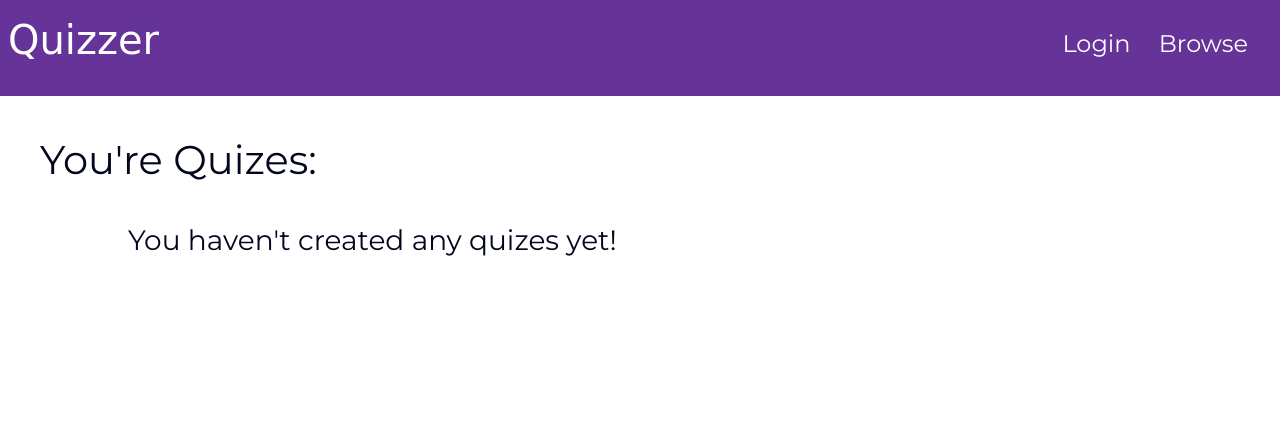
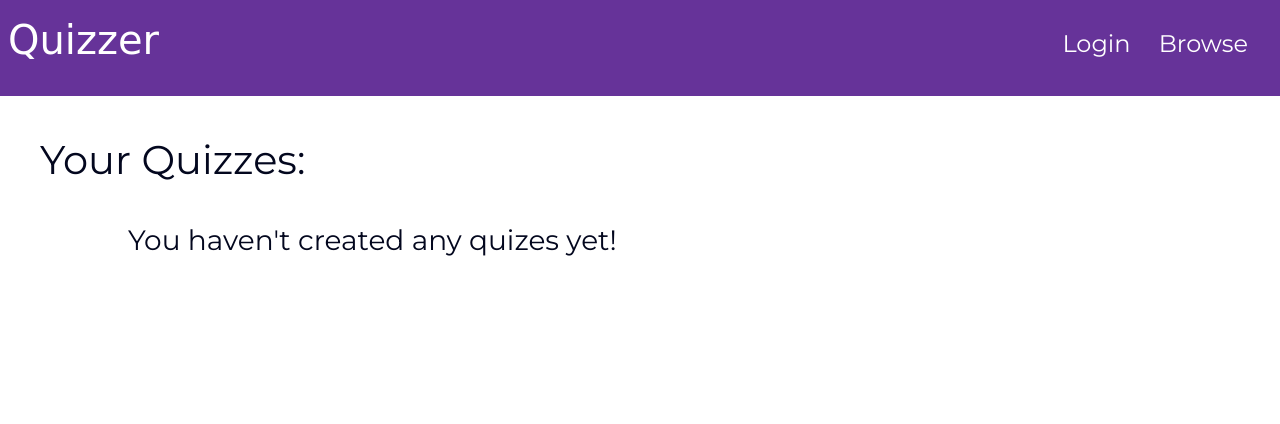
Before and after one commit to jmarcantony/Quizzer, a Flask app: template templates/dashboard.html in a window 1280 px wide; the page is wider, and only the part inside the window is pictured. Shown: the top 424 px of that part. Run offline with Flask 2, Linux system fonts and the light colour scheme; the template is opened without the code that fills it, so the values that code supplies are empty; some libraries are stand-ins or nearby versions; some web fonts are replaced.

Commit message:
Update dashboard.html

```diff
--- a/templates/dashboard.html
+++ b/templates/dashboard.html
@@ -8,7 +8,7 @@
 {% endblock %}
 
 {% block content %}
-    <h1 class="quizes-title">You're Quizes:</h1>
+    <h1 class="quizes-title">Your Quizzes:</h1>
     <div class="created-quizes">
         {% if own_quizes%}
             <center>
```
